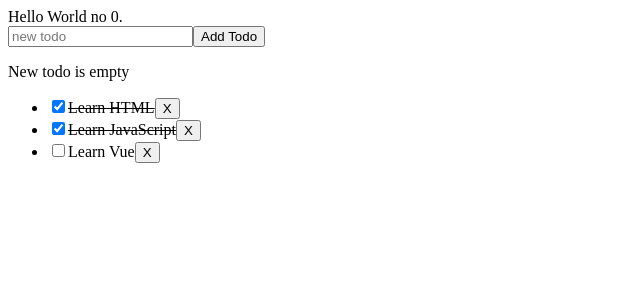
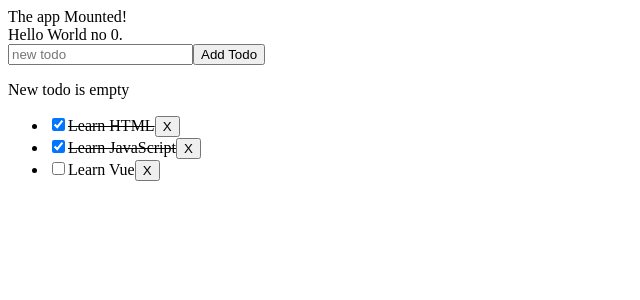
Before and after one commit to jkubacki/hello-vue, a Nuxt app: page / in a window 1280 px wide. Shown: the top 300 px of the page, without its empty margins (0-640 px from the left). Built offline with nearby package versions, Linux system fonts and the light colour scheme.

Commit message:
Ref and lifecycle hooks

```diff
--- a/app.vue
+++ b/app.vue
@@ -23,9 +23,20 @@ function addTodo() {
 function removeTodo(todo) {
   todos.value = todos.value.filter((t) => t !== todo)
 }
+
+// Template ref
+const pElementRef = ref(null)
+
+// Lifecycle hooks
+onMounted(() => {
+  pElementRef.value.textContent = 'Mounted!'
+})
 </script>
 
 <template>
+  <div>
+    The app <span ref="pElementRef">not mounted</span>
+  </div>
   <div @click="increment">
     Hello World no {{ count }}.
   </div>
```
